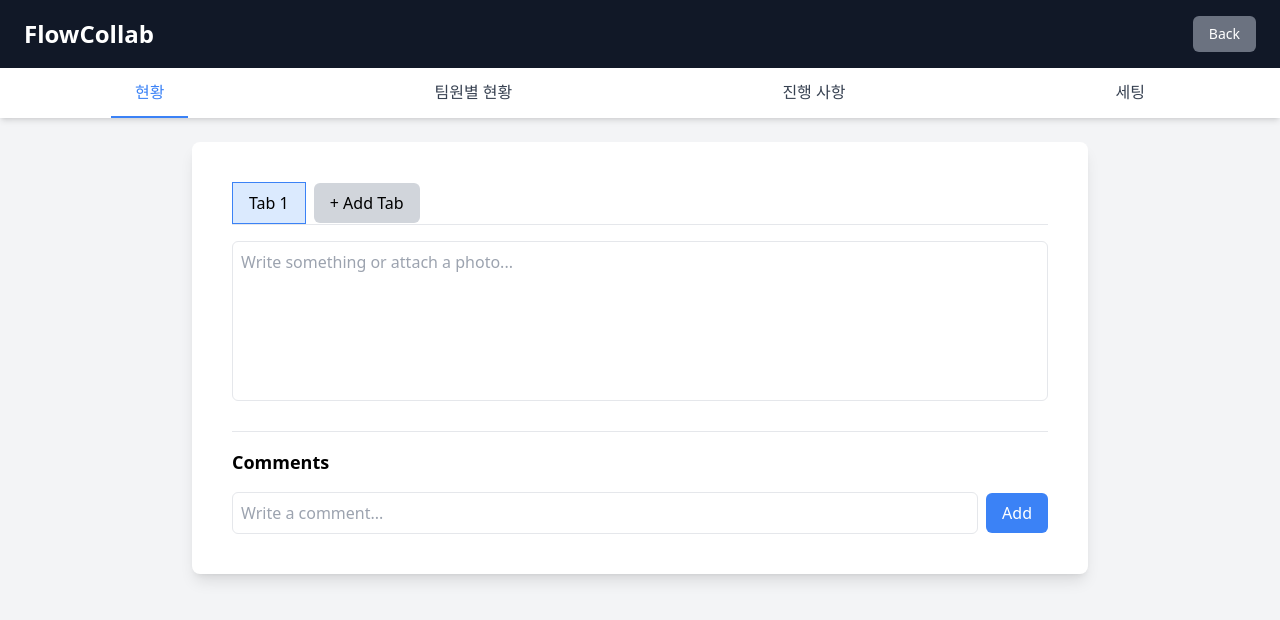
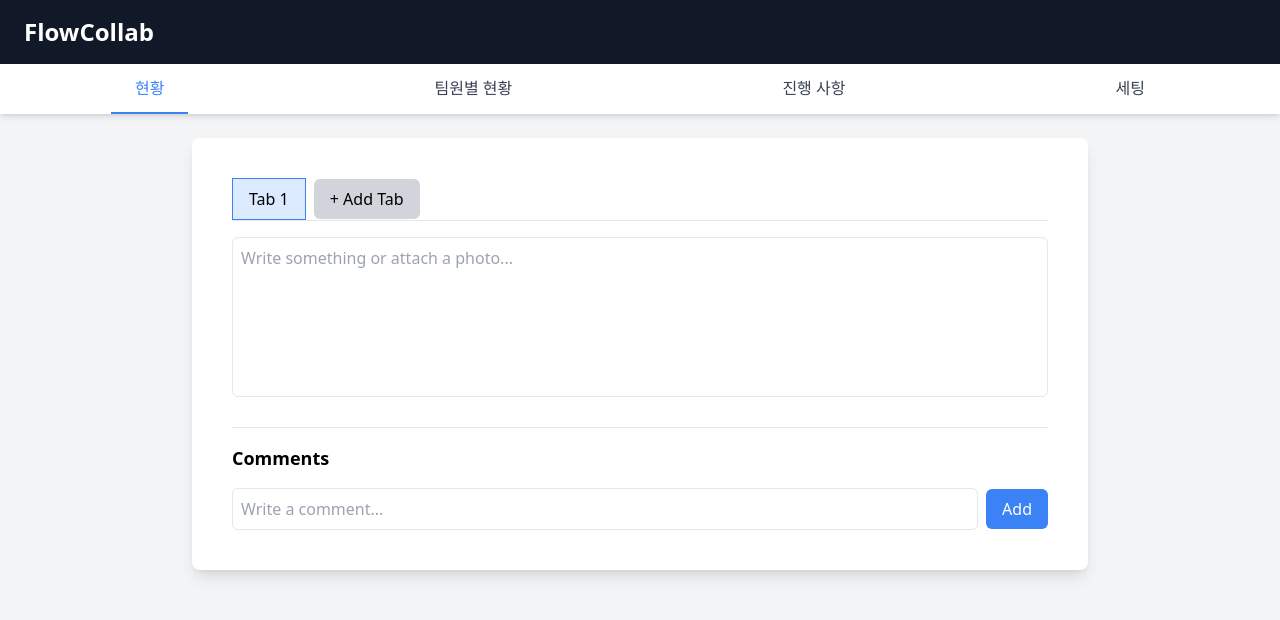
Before and after one commit to yujin-zero/FlowCollab, a React (Create React App) app in the folder frontend/: page /project/1 in a window 1280 px wide. Shown: the top 620 px of the page. Built offline with nearby package versions, Linux system fonts and the light colour scheme.

Commit message:
feat: 헤더에서 Back 버튼 제거

```diff
--- a/frontend/src/pages/ProjectDetailPage.js
+++ b/frontend/src/pages/ProjectDetailPage.js
@@ -199,11 +199,13 @@
 
   return (
     <div className="min-h-screen flex flex-col bg-gray-100">
-      <header className="flex justify-between items-center px-6 py-4 bg-gray-900 text-white">
-        <h1 className="text-2xl font-bold">FlowCollab</h1>
-        <button className="px-4 py-2 bg-gray-500 rounded-md text-sm hover:bg-gray-600">
-          Back
-        </button>
+      <header className="flex justify-start items-center px-6 py-4 bg-gray-900 text-white">
+        <h1
+          className="text-2xl font-bold cursor-pointer"
+          onClick={() => (window.location.href = "/")}
+        >
+          FlowCollab
+        </h1>
       </header>
       <nav className="bg-white shadow-md">
         <ul className="flex justify-around">
```
